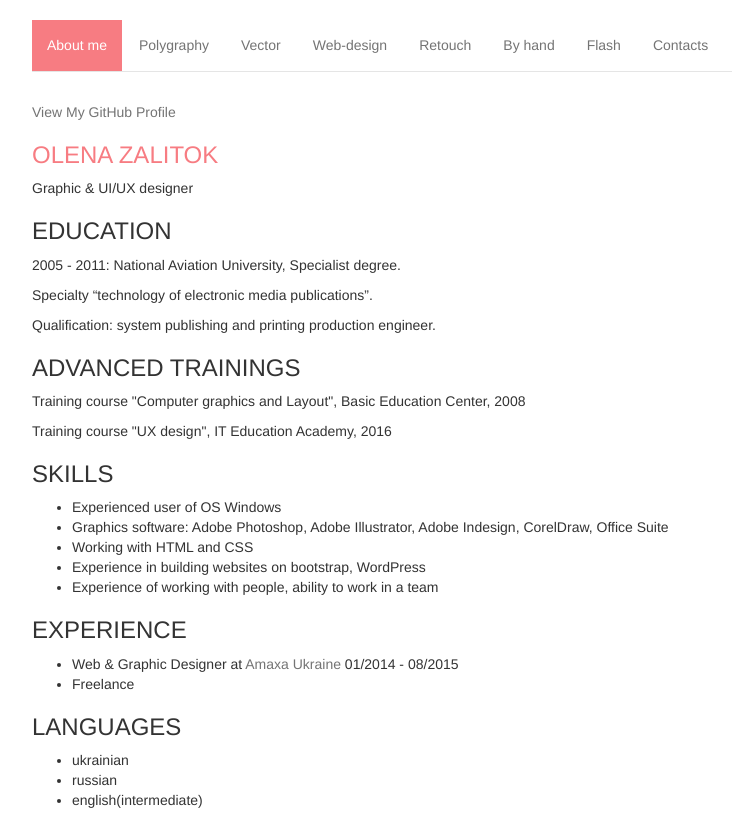
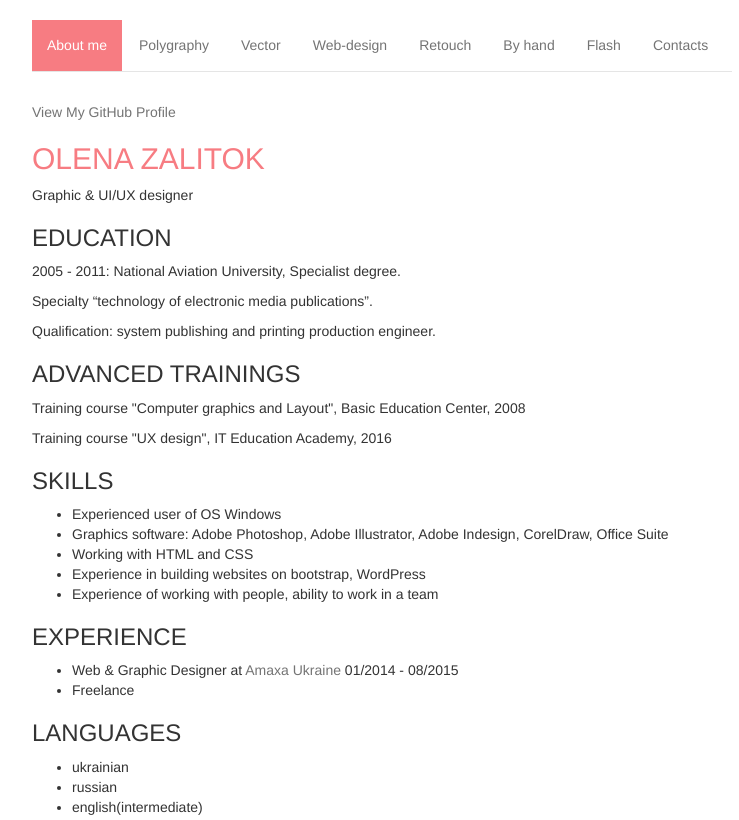
Before and after one commit to zalitok/romashka, a plain HTML site: page index.html in a window 1280 px wide. Shown: the top 820 px of the page, without its empty margins (258-997 px from the left). Drawn offline with Linux system fonts and the light colour scheme.

Commit message:
Update index.html

```diff
--- a/index.html
+++ b/index.html
@@ -35,7 +35,7 @@
 
               <p class="view"><a href="https://github.com/polietilena">View My GitHub Profile</a></p>
 
-             <h3 class="pink">OLENA ZALITOK</h3>
+             <h2 class="pink">OLENA ZALITOK</h2>
              <p>Graphic & UI/UX designer</p>
              <h3>EDUCATION</h3>
                     <p>2005 - 2011: National Aviation University, Specialist degree.</p>
```
